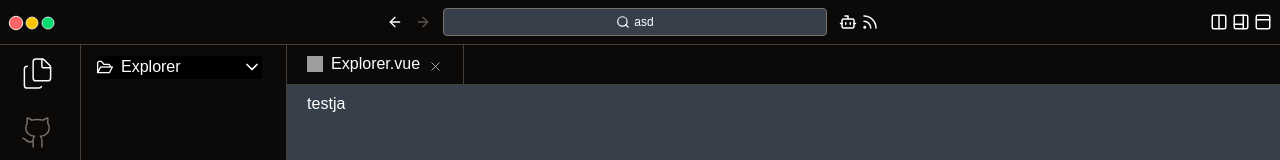
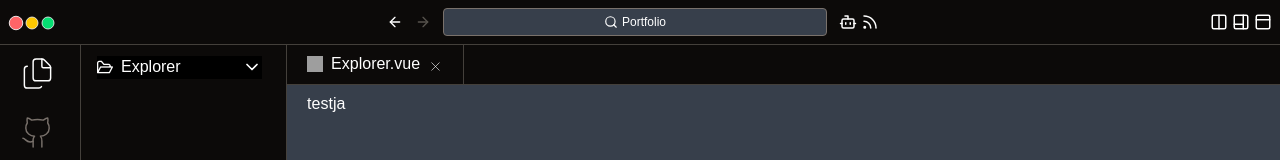
Before and after one commit to balldev1/portfolio, a Vue app in the folder frontend/: page / in a window 1280 px wide. Shown: the top 160 px of the page. Built offline with nearby package versions, Linux system fonts and the light colour scheme; grey boxes are pictures that could not be loaded; a web font is replaced by a local one.

Commit message:
header.vue

```diff
--- a/frontend/src/App.vue
+++ b/frontend/src/App.vue
@@ -14,7 +14,6 @@
       >
         <div v-if="showFile">
           <SelectExplorer />
-          <!-- <p>{{ t("hello") }}</p> -->
         </div>
       </div>
       <div
--- a/frontend/src/components/main/Header.vue
+++ b/frontend/src/components/main/Header.vue
@@ -15,7 +15,7 @@
           class="flex gap-1 items-center justify-center text-[12px] py-1 relative rounded-sm border-[1px] w-96 bg-slate-500/50 dark:bg-slate-500/10 dark:border-stone-700 border-stone-500"
         >
           <Search size="14" />
-          asd
+          {{ t("Portfolio") }}
         </div>
         <div class="flex items-center gap-1">
           <Bot size="18" />
@@ -42,4 +42,7 @@ import {
   PanelsRightBottom,
   PanelTop,
 } from "lucide-vue-next";
+
+import { useI18n } from "vue-i18n";
+const { t } = useI18n();
 </script>
--- a/frontend/src/components/main/SelectExplorer.vue
+++ b/frontend/src/components/main/SelectExplorer.vue
@@ -36,10 +36,8 @@
 import TieredMenu from "primevue/panelmenu";
 import { ChevronDown } from "lucide-vue-next";
 import { useRouter } from "vue-router";
-import { ref } from "vue";
 import { useI18n } from "vue-i18n";
 import { computed } from "vue";
-
 const { t } = useI18n();
 
 const router = useRouter();
--- a/frontend/src/language/i18n.js
+++ b/frontend/src/language/i18n.js
@@ -6,6 +6,7 @@ const messages = {
     Home: "หน้าแรก",
     Project: "โปรเจค",
     Note: "โน้ต",
+    Portfolio: "แฟ้มผลงาน",
     changeLang: "เปลี่ยนภาษา",
   },
 };
```
